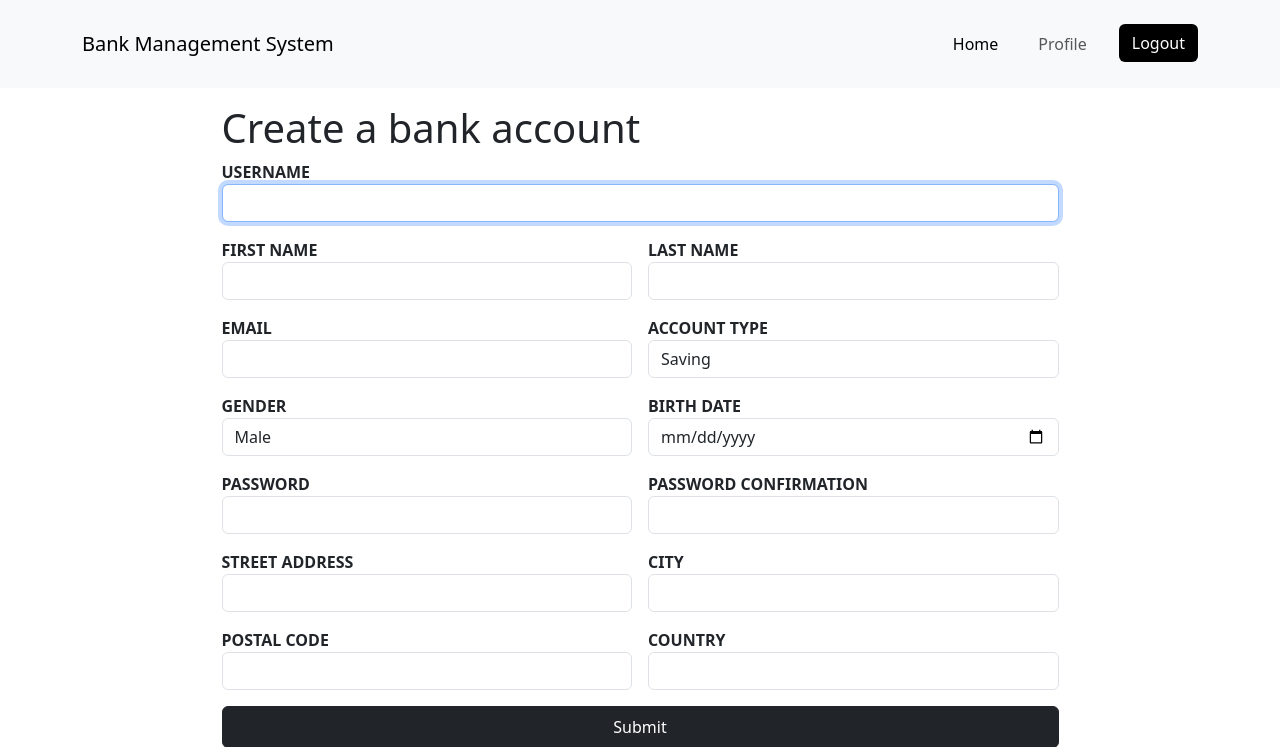
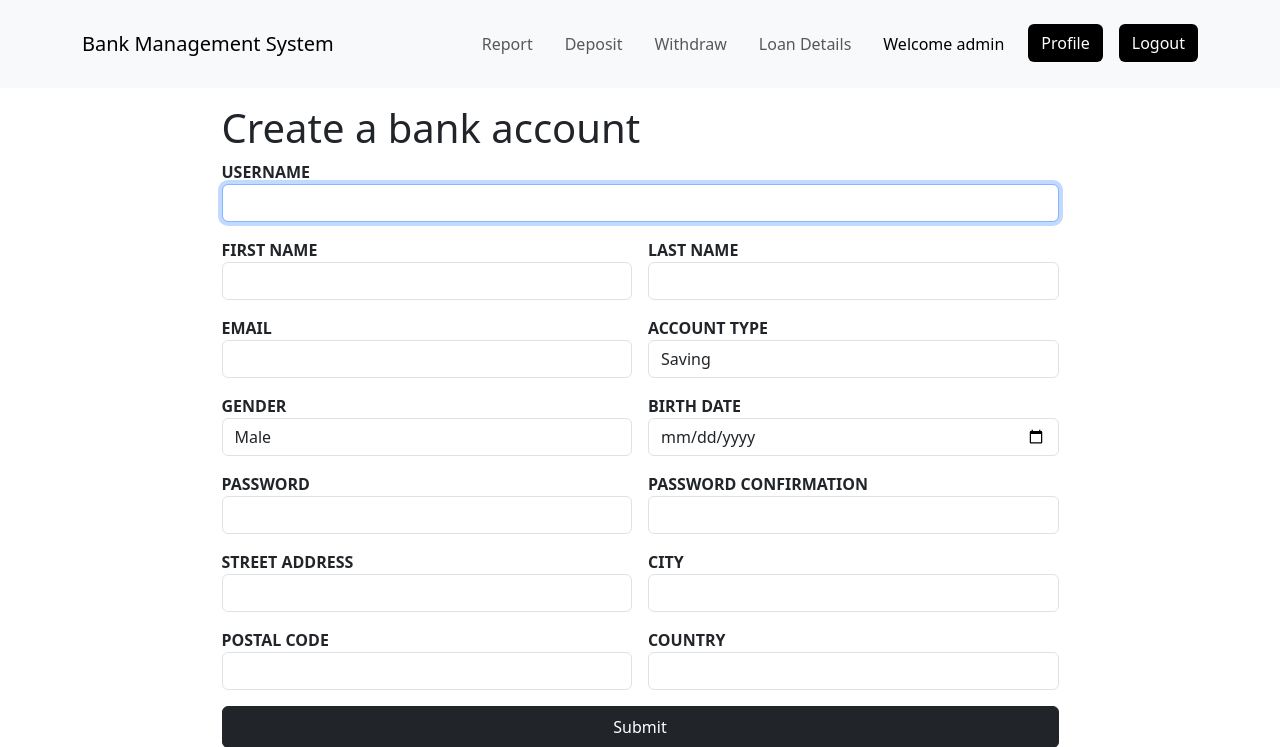
Before and after one commit to sakayat/django_bank_management, a Django app: template accounts/templates/accounts/user_registration.html in a window 1280 px wide. Shown: the top 747 px of the page. Run offline with Django 4.2, Linux system fonts and the light colour scheme; the template is opened without the code that fills it: values that come from a table or form of the project are taken from there, others are empty; a user stored in the database is signed in; data comes from the database, SQL or seed files in the repository; both versions use the stored data as it was after the commit.

Commit message:
added login,logout views updated navbar

```diff
--- a/accounts/templates/accounts/user_registration.html
+++ b/accounts/templates/accounts/user_registration.html
@@ -1,18 +1,13 @@
-{% extends "base.html" %}
-{% block content %}
+{% extends "base.html" %} {% block content %}
 <div class="w-75 mx-auto py-3">
   <h1>Create a bank account</h1>
+  {% if form.non_field_errors %} {% for error in form.non_field_errors %}
+  <p class="py-3 border rounded-2">{{error}}</p>
+  {% endfor %} {% endif %}
   <form action="" method="post" class="d-flex flex-column gap-3" novalidate>
     {% csrf_token %}
-    {% if form.non_field_errors %}
-    {% for error in form.non_field_errors %}
-    <p>{{error}}</p>
-    {% endfor %}
-    {% endif %}
     <div class="form-group">
-      <label class="text-uppercase fw-semibold"
-        >{{form.username.label}}</label
-      >
+      <label class="text-uppercase fw-semibold">{{form.username.label}}</label>
       <div>{{form.username}}</div>
       {% if form.errors.username %}
       <p>{{form.errors.username}}</p>
@@ -40,9 +35,7 @@
     </div>
     <div class="form-group d-flex gap-3">
       <div class="w-100">
-          <label class="text-uppercase fw-semibold"
-            >{{form.email.label}}</label
-          >
+        <label class="text-uppercase fw-semibold">{{form.email.label}}</label>
         <div>{{form.email}}</div>
         {% if form.errors.email %}
         <p class="text-danger">{{form.errors.email}}</p>
@@ -60,9 +53,7 @@
     </div>
     <div class="form-group d-flex gap-3">
       <div class="w-100">
-          <label class="text-uppercase fw-semibold"
-            >{{form.gender.label}}</label
-          >
+        <label class="text-uppercase fw-semibold">{{form.gender.label}}</label>
         <div>{{form.gender}}</div>
         {% if form.errors.gender %}
         <p class="text-danger">{{form.errors.gender}}</p>
@@ -109,9 +100,7 @@
         {% endif %}
       </div>
       <div class="w-100">
-          <label class="text-uppercase fw-semibold"
-            >{{form.city.label}}</label
-          >
+        <label class="text-uppercase fw-semibold">{{form.city.label}}</label>
         <div>{{form.city}}</div>
         {% if form.errors.city %}
         <p class="text-danger">{{form.errors.city}}</p>
@@ -129,9 +118,7 @@
         {% endif %}
       </div>
       <div class="w-100">
-          <label class="text-uppercase fw-semibold"
-            >{{form.country.label}}</label
-          >
+        <label class="text-uppercase fw-semibold">{{form.country.label}}</label>
         <div>{{form.country}}</div>
         {% if form.errors.country %}
         <p class="text-danger">{{form.errors.country}}</p>
--- a/accounts/urls.py
+++ b/accounts/urls.py
@@ -2,5 +2,7 @@ from django.urls import path
 from .import views
 
 urlpatterns = [
-    path("register/", views.UserRegistrationView.as_view(), name="register")
+    path("register/", views.UserRegistrationView.as_view(), name="register"),
+    path("login/", views.UserLoginView.as_view(), name="login"),
+    path("logout/", views.UserLogoutView.as_view(), name="logout")
 ]
--- a/bank_projects/urls.py
+++ b/bank_projects/urls.py
@@ -5,6 +5,6 @@ from core.views import HomeView
 
 urlpatterns = [
     path('admin/', admin.site.urls),
-    path("", HomeView.as_view()),
+    path("", HomeView.as_view(), name="home"),
     path("accounts/", include("accounts.urls"))
 ]
--- a/core/templates/navbar.html
+++ b/core/templates/navbar.html
@@ -12,24 +12,47 @@
     >
       <span class="navbar-toggler-icon"></span>
     </button>
-      <div class="collapse navbar-collapse flex-grow-0" id="navbarSupportedContent">
-        <ul class="navbar-nav gap-4 mb-2 mb-lg-0">
-          <li class="nav-item">
-            <a class="nav-link active" aria-current="page" href="/">Home</a>
-          </li>
+    <div
+      class="collapse navbar-collapse flex-grow-0"
+      id="navbarSupportedContent"
+    >
+      <ul class="navbar-nav gap-3 mb-2 mb-lg-0">
         {% if user.is_authenticated %}
         <li class="nav-item">
-            <a class="nav-link" href="">Profile</a>
+          <a class="nav-link" aria-current="page" href="/"> Report </a>
         </li>
         <li class="nav-item">
-            <a class="btn bg-black text-white" href="">Logout</a>
+          <a class="nav-link" aria-current="page" href="/"> Deposit </a>
+        </li>
+        <li class="nav-item">
+          <a class="nav-link" aria-current="page" href="/"> Withdraw </a>
+        </li>
+        <li class="nav-item">
+          <a class="nav-link" aria-current="page" href="/"> Loan Details </a>
+        </li>
+        {% endif %} {% if user.is_authenticated %}
+        <li class="nav-item">
+          <a class="nav-link active" aria-current="page" href="/">
+            Welcome <span>{{request.user}} </span>
+            <span class="fw-bold">{{request.user.account.balance}}</span>
+          </a>
+        </li>
+        <li class="nav-item">
+          <a class="btn bg-black text-white" href="">Profile</a>
+        </li>
+        <li class="nav-item">
+          <a class="btn bg-black text-white" href="{% url 'logout' %}"
+            >Logout</a
+          >
         </li>
         {% else %}
         <li class="nav-item">
-            <a class="btn bg-black text-white" href="">Login</a>
+          <a class="btn bg-black text-white" href="{% url 'login' %}">Login</a>
         </li>
         <li class="nav-item">
-            <a class="btn bg-black text-white" href="{% url 'register' %}">Register</a>
+          <a class="btn bg-black text-white" href="{% url 'register' %}"
+            >Register</a
+          >
         </li>
         {% endif %}
       </ul>
```
Also changed, not shown: accounts/templates/accounts/user_login.html (added, +27 -0 lines), accounts/views.py (+16 -2 lines), db.sqlite3. Lines whose indentation alone changed are shown as unchanged.
